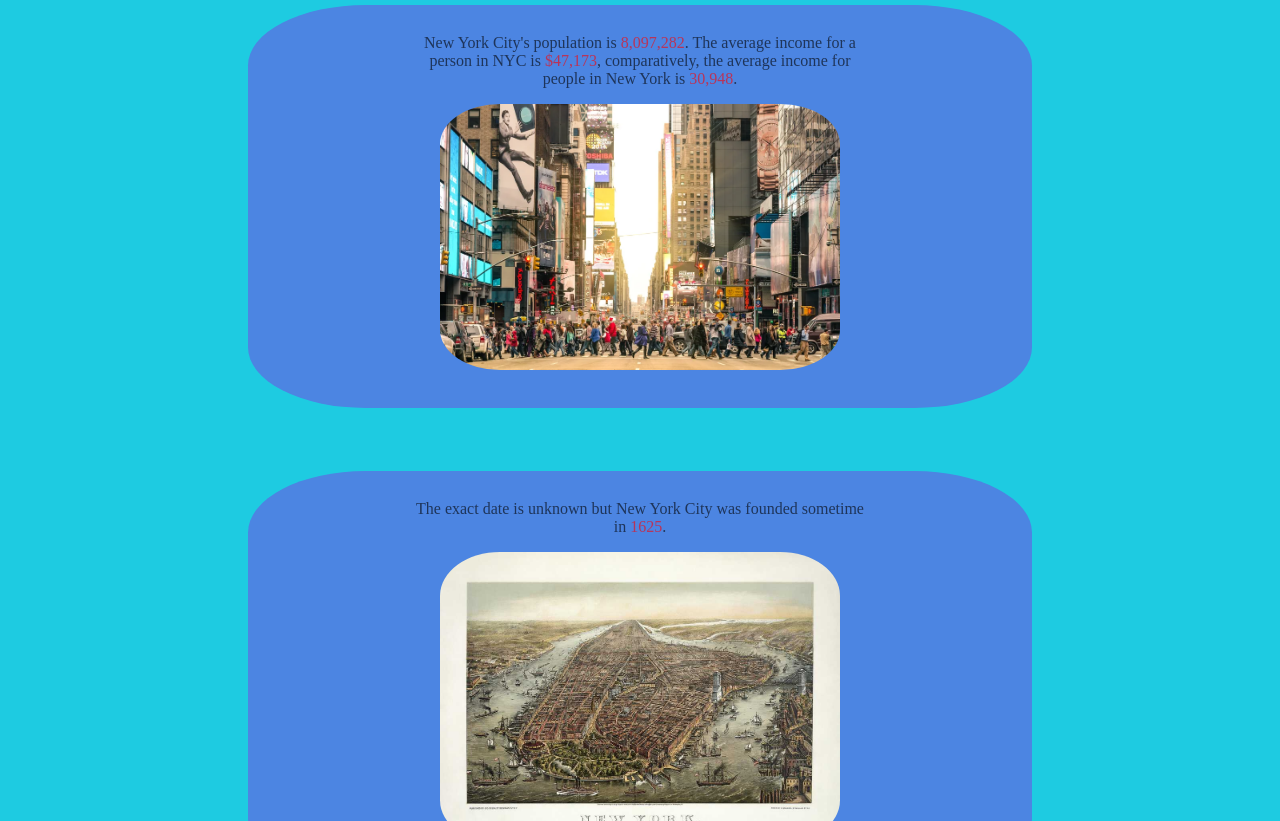
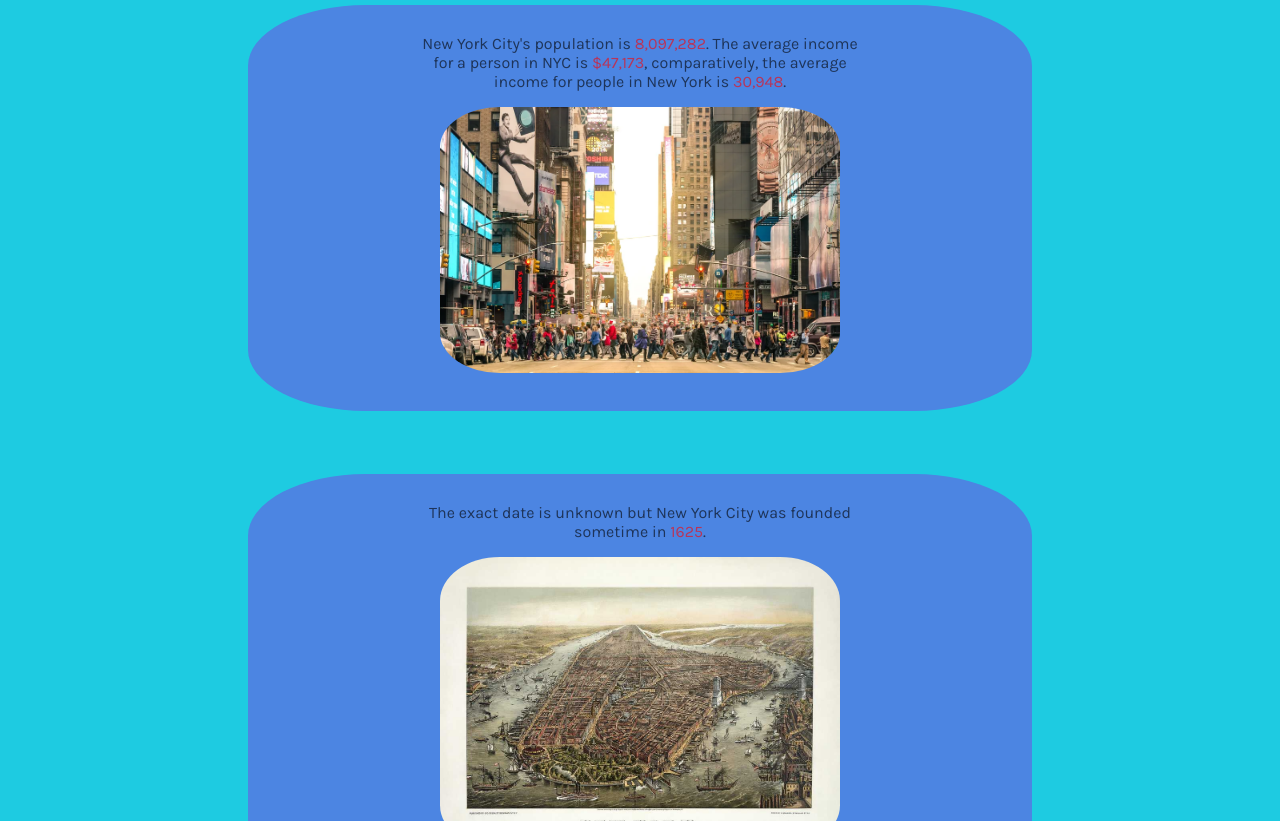
Before and after one commit to AP-d3v/New-York-State-, a plain HTML site: page interior_pages/nyc.html in a window 1280 px wide. Shown: the part 291-1112 px from the top of the page. Drawn offline with Linux system fonts and the light colour scheme.

Commit message:
Final version push after proof read and fixes

```diff
--- a/interior_pages/nyc.html
+++ b/interior_pages/nyc.html
@@ -5,6 +5,9 @@
     <meta name="viewport" content="width=device-width, initial-scale=1.0">
     <title>New York State</title>
     <link href="interior.css" rel="stylesheet">
+    <link rel="preconnect" href="https://fonts.googleapis.com">
+    <link rel="preconnect" href="https://fonts.gstatic.com" crossorigin>
+    <link href="https://fonts.googleapis.com/css2?family=Karla:ital,wght@0,200..800;1,200..800&family=Roboto&display=swap" rel="stylesheet">
 </head>
 <body>
     <header>
```
